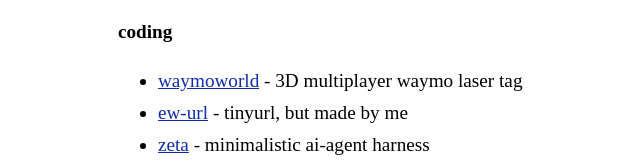
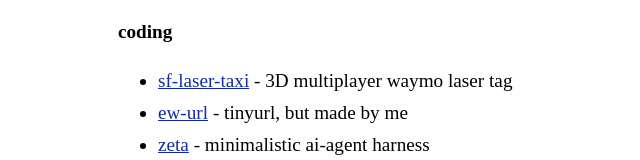
Before and after one commit to soft-boy/ericwang-xyz, a Next.js app: page / in a window 1280 px wide. Shown: the part 188-348 px from the top of the page, without its empty margins (222-862 px from the left). Built offline with nearby package versions, Linux system fonts and the light colour scheme; a web font is replaced by a local one.

Commit message:
fix: rename waymoworld to sf-laser-taxi

```diff
--- a/pages/index.js
+++ b/pages/index.js
@@ -71,7 +71,7 @@
         </div>
         <div className="category">coding</div>
         <ul>
-          <li><a href="https://waymoworld.onrender.com/">waymoworld</a> - 3D multiplayer waymo laser tag</li>
+          <li><a href="https://sflasertaxi.com/">sf-laser-taxi</a> - 3D multiplayer waymo laser tag</li>
           <li><a href="https://ewurl.cc/">ew-url</a> - tinyurl, but made by me</li>
           <li><a href="https://github.com/soft-boy/zeta">zeta</a> - minimalistic ai-agent harness</li>
           <li><a href="https://www.datamonster.me/">datamonster.me</a> - generate datamonsters</li>
```
